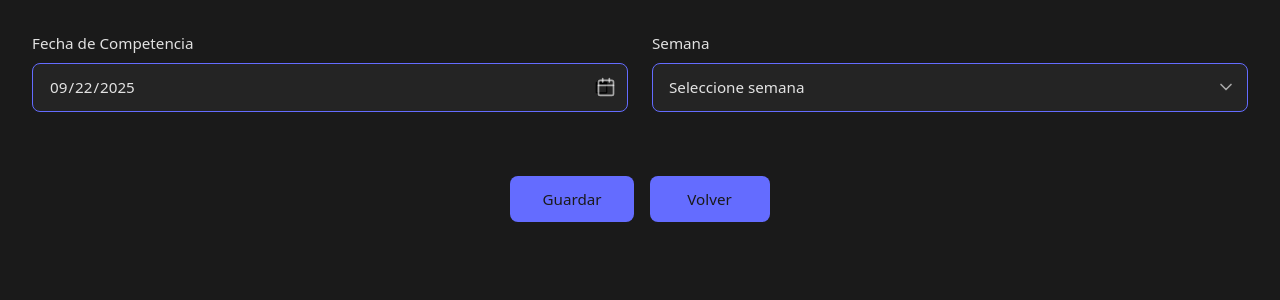
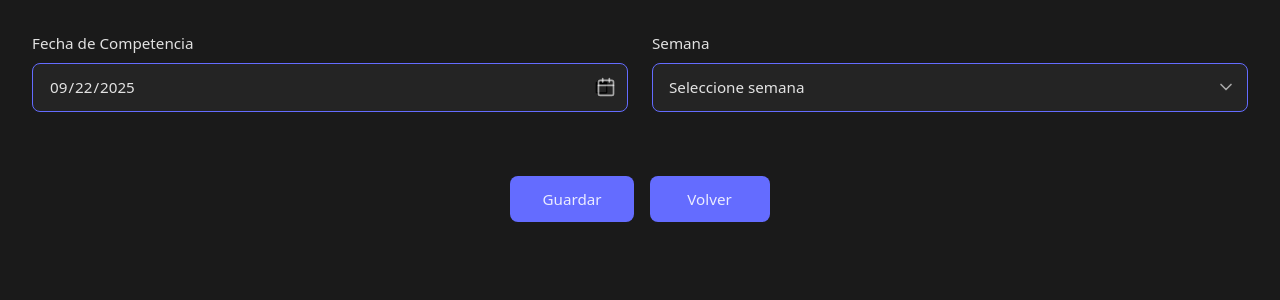
Before and after one commit to GonzaLmas/CyC---React, a React (Vite) app in the folder CyC-React/: page /tiposemana in a window 1280 px wide. Shown: the top 300 px of the page. Built offline with nearby package versions, Linux system fonts and the light colour scheme.

Commit message:
fix style buttons

```diff
--- a/CyC-React/src/components/TipoSemana.css
+++ b/CyC-React/src/components/TipoSemana.css
@@ -116,10 +116,8 @@
 
 .btn-primary {
   background-color: #646cff;
-  color: #1a1a1a;
 }
-
-.btn-primary:hover {
+btn btn-primary .btn-primary:hover {
   background-color: #535bf2;
   transform: translateY(-1px);
 }
```
